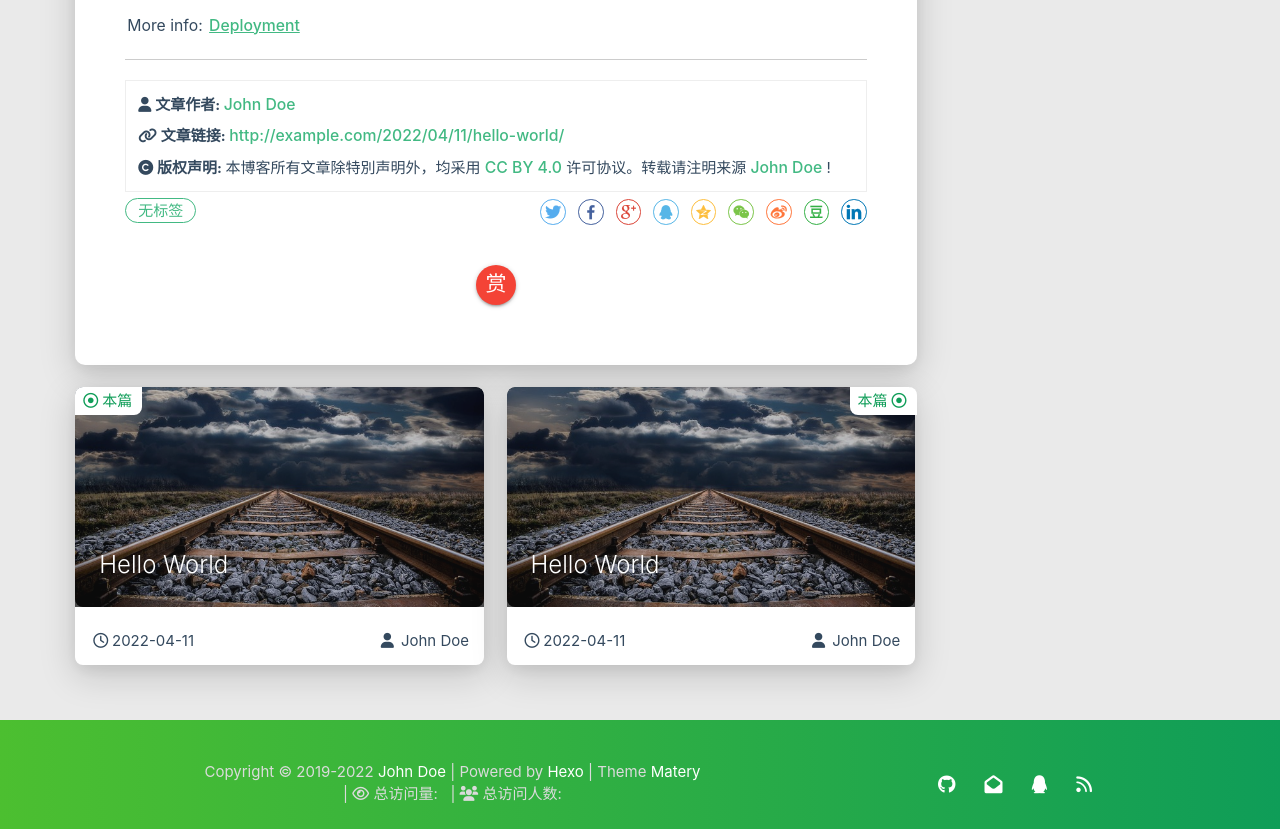
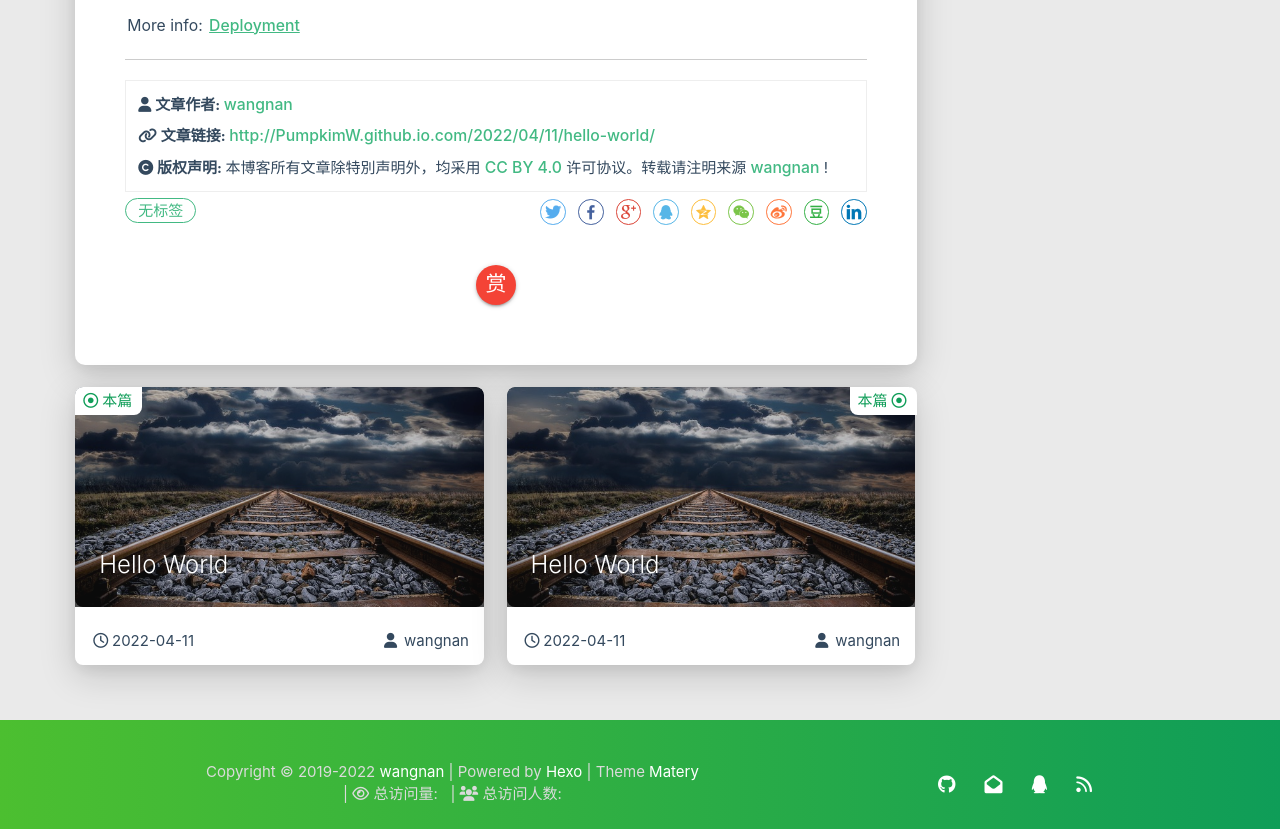
Before and after one commit to PumpkimW/PumpkimW.github.io, a plain HTML site: page 2022/04/11/hello-world/index.html in a window 1280 px wide. Shown: the part 1445-2274 px from the top of the page. Drawn offline with Linux system fonts and the light colour scheme; some packages are replaced by stand-ins of ours; no server answers; a script that the page names is missing.

Commit message:
Site updated: 2022-04-11 13:32:25

```diff
--- a/2022/04/11/hello-world/index.html
+++ b/2022/04/11/hello-world/index.html
@@ -492,7 +492,7 @@
                     </i>
                 </span>
                 <span class="reprint-info">
-                    <a href="/about" rel="external nofollow noreferrer">John Doe</a>
+                    <a href="/about" rel="external nofollow noreferrer">wangnan</a>
                 </span>
             </div>
             <div class="reprint__type">
@@ -502,7 +502,7 @@
                     </i>
                 </span>
                 <span class="reprint-info">
-                    <a href="http://example.com/2022/04/11/hello-world/">http://example.com/2022/04/11/hello-world/</a>
+                    <a href="http://PumpkimW.github.io.com/2022/04/11/hello-world/">http://PumpkimW.github.io.com/2022/04/11/hello-world/</a>
                 </span>
             </div>
             <div class="reprint__notice">
@@ -515,7 +515,7 @@
                     本博客所有文章除特別声明外，均采用
                     <a href="https://creativecommons.org/licenses/by/4.0/deed.zh" rel="external nofollow noreferrer" target="_blank">CC BY 4.0</a>
                     许可协议。转载请注明来源
-                    <a href="/about" target="_blank">John Doe</a>
+                    <a href="/about" target="_blank">wangnan</a>
                     !
                 </span>
             </div>
@@ -738,7 +738,7 @@
                         <span class="publish-author">
 
                             <i class="fas fa-user fa-fw"></i>
-                            John Doe
+                            wangnan
 
                         </span>
                     </div>
@@ -776,7 +776,7 @@
                         <span class="publish-author">
 
                             <i class="fas fa-user fa-fw"></i>
-                            John Doe
+                            wangnan
 
                         </span>
                     </div>
@@ -963,7 +963,7 @@
 
                 <span id="year">2019-2022</span>
 
-            <a href="/about" target="_blank">John Doe</a>
+            <a href="/about" target="_blank">wangnan</a>
             |&nbsp;Powered by&nbsp;<a href="https://hexo.io/" target="_blank">Hexo</a>
             |&nbsp;Theme&nbsp;<a href="https://github.com/blinkfox/hexo-theme-matery" target="_blank">Matery</a>
             <br>
```
Also changed, not shown: about/index.html (+6 -6 lines), archives/2022/04/index.html (+2 -2 lines), archives/2022/index.html (+2 -2 lines), archives/index.html (+2 -2 lines), categories/index.html (+6 -6 lines), index.html (+2 -2 lines), tags/index.html (+6 -6 lines).
